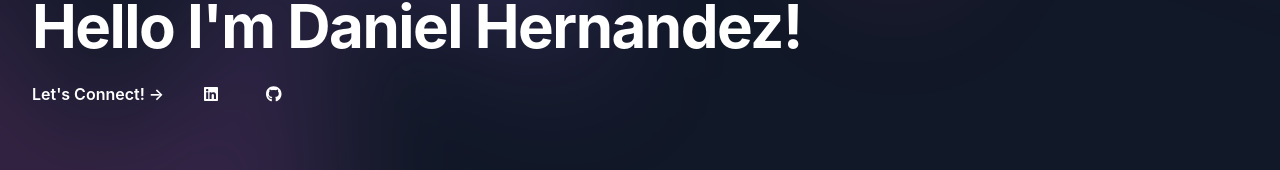
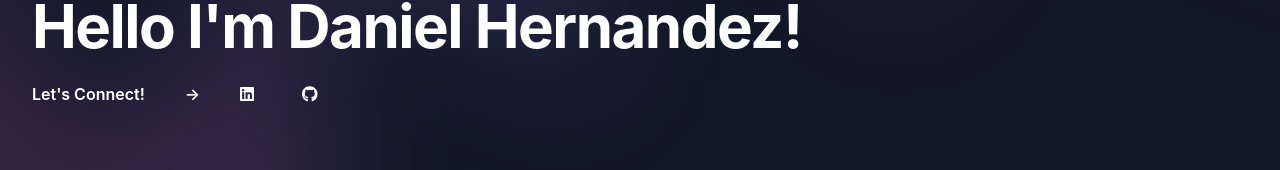
Before and after one commit to dcoderdude/portfolio, a React (Create React App) app: page / in a window 1280 px wide. Shown: the part 396-566 px from the top of the page. Built offline with nearby package versions, Linux system fonts and the light colour scheme.

Commit message:
refactor landing page layout

```diff
--- a/src/components/LandingPage.js
+++ b/src/components/LandingPage.js
@@ -44,7 +44,7 @@ const LandingPage = () => {
         <div className="mx-auto mt-10 max-w-2xl lg:mx-0 lg:max-w-none">
           <h2 className="text-4xl font-bold tracking-tight text-white sm:text-6xl">Hello I'm Daniel Hernandez!</h2><br/>
           <div className="grid grid-cols-1 gap-x-8 gap-y-6 text-base font-semibold leading-7 text-white sm:grid-cols-2 md:flex lg:gap-x-10">
-            <h3>Let's Connect! &rarr;</h3>
+            <h3>Let's Connect!</h3><p>&rarr;</p>
             <a href={linkedinProfileUrl} target="_blank" rel="noopener noreferrer">
               <FontAwesomeIcon icon={faLinkedin} style={{ marginRight: '8px' }} />
             </a>
```
